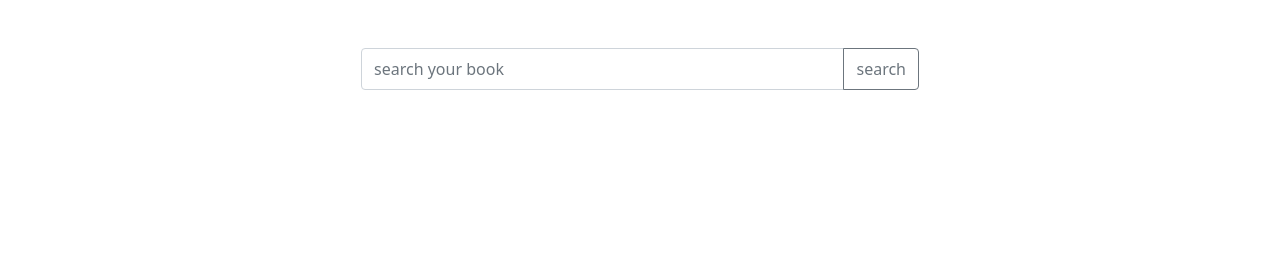
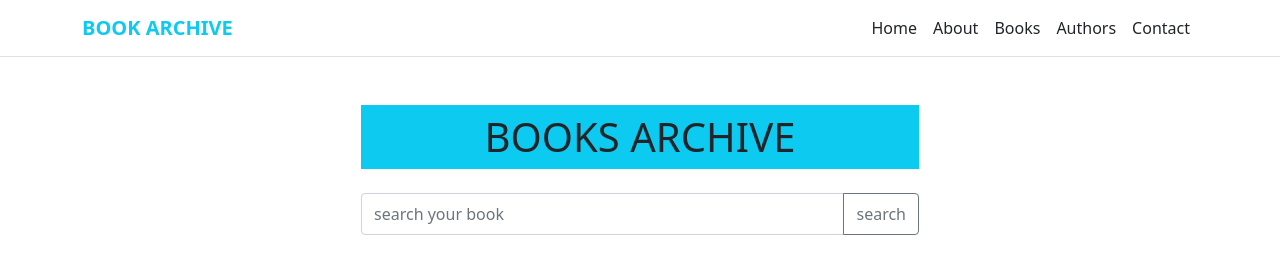
Before and after one commit to jamilrayhan10/BOOK_ARCHIVE_JA_API, a plain HTML site: page index.html in a window 1280 px wide. Drawn offline with nearby package versions, Linux system fonts and the light colour scheme.

Commit message:
add-nab-bar

```diff
--- a/index.html
+++ b/index.html
@@ -9,8 +9,42 @@
     <link href="https://cdn.jsdelivr.net/npm/bootstrap@5.0.2/dist/css/bootstrap.min.css" rel="stylesheet" integrity="sha384-EVSTQN3/azprG1Anm3QDgpJLIm9Nao0Yz1ztcQTwFspd3yD65VohhpuuCOmLASjC" crossorigin="anonymous" />
   </head>
   <body>
+    <!-- header area -->
+    <header class="border-bottom">
+      <div class="container">
+        <nav class="navbar navbar-expand-lg navbar-light w-100">
+          <a class="navbar-brand fw-bold text-info text-uppercase" href="#">Book Archive</a>
+          <button class="navbar-toggler" type="button" data-bs-toggle="collapse" data-bs-target="#navbarSupportedContent" aria-controls="navbarSupportedContent" aria-expanded="false" aria-label="Toggle navigation">
+            <span class="navbar-toggler-icon"></span>
+          </button>
+
+          <div class="collapse navbar-collapse" id="navbarSupportedContent">
+            <ul class="navbar-nav ms-auto mb-2 mb-lg-0">
+              <li class="nav-item">
+                <a class="nav-link text-dark" aria-current="page" href="#">Home</a>
+              </li>
+              <li class="nav-item">
+                <a class="nav-link text-dark" aria-current="page" href="#">About</a>
+              </li>
+              <li class="nav-item">
+                <a class="nav-link text-dark" aria-current="page" href="#">Books</a>
+              </li>
+              <li class="nav-item">
+                <a class="nav-link text-dark" aria-current="page" href="#">Authors</a>
+              </li>
+              <li class="nav-item">
+                <a class="nav-link text-dark" aria-current="page" href="#">Contact</a>
+              </li>
+            </ul>
+          </div>
+        </nav>
+      </div>
+    </header>
     <!-- seacrh input  -->
     <div class="container mt-5">
+      <div class="book mb-4">
+        <h1 class="text-center text-uppercase bg-info w-50 mx-auto py-2">Books Archive</h1>
+      </div>
       <div class="input-group mb-3 w-50 mx-auto">
         <input id="inputField" type="text" class="form-control py-2" placeholder="search your book" aria-label="Recipient's username" aria-describedby="button-addon2" />
         <button onclick="searchbtn()" class="btn btn-outline-secondary" type="button" id="searchbtn">search</button>
@@ -20,7 +54,7 @@
       <div class="totalSearchfound"></div>
 
       <!-- totalTitle  -->
-      <div class="text-center display-4 text-danger fw-bold" id="totalTitle"></div>
+      <div class="text-center display-4 fw-bold" id="totalTitle"></div>
 
       <!-- book deatails  -->
       <div id="output" class="d-flex flex-wrap"></div>
```
